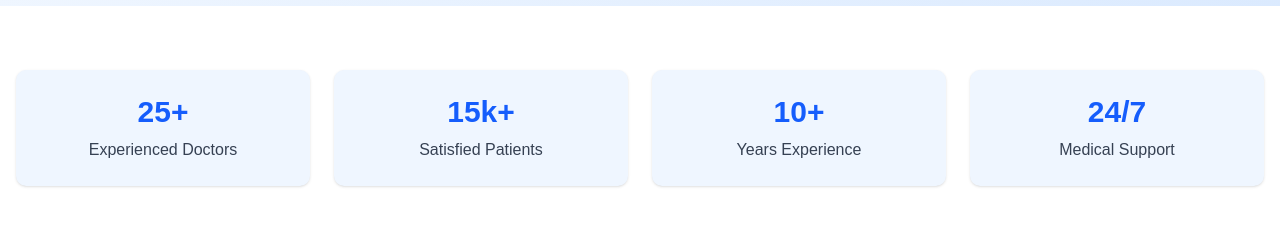
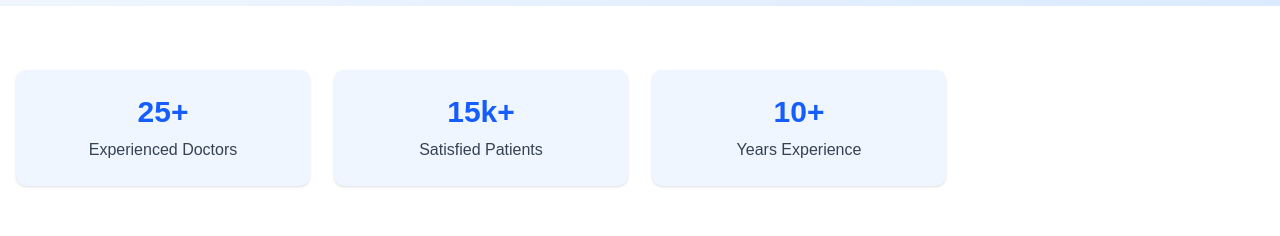
Before and after one commit to bichitra-linux/medical-website, a Next.js app: page / in a window 1280 px wide. Shown: the part 674-910 px from the top of the page. Built offline with nearby package versions, Linux system fonts and the light colour scheme; no server answers; the database is empty.

Commit message:
fix: Remove redundant medical support card from stats section

```diff
--- a/src/pages/index.tsx
+++ b/src/pages/index.tsx
@@ -148,10 +148,6 @@ export default function Home() {
             <div className="p-6 bg-blue-50 rounded-lg shadow-sm hover:shadow-md transition-shadow duration-300">
               <h3 className="text-blue-600 text-3xl font-bold mb-2">10+</h3>
               <p className="text-gray-700 font-medium">Years Experience</p>
-            </div>
-            <div className="p-6 bg-blue-50 rounded-lg shadow-sm hover:shadow-md transition-shadow duration-300">
-              <h3 className="text-blue-600 text-3xl font-bold mb-2">24/7</h3>
-              <p className="text-gray-700 font-medium">Medical Support</p>
             </div>
           </div>
         </div>
```
